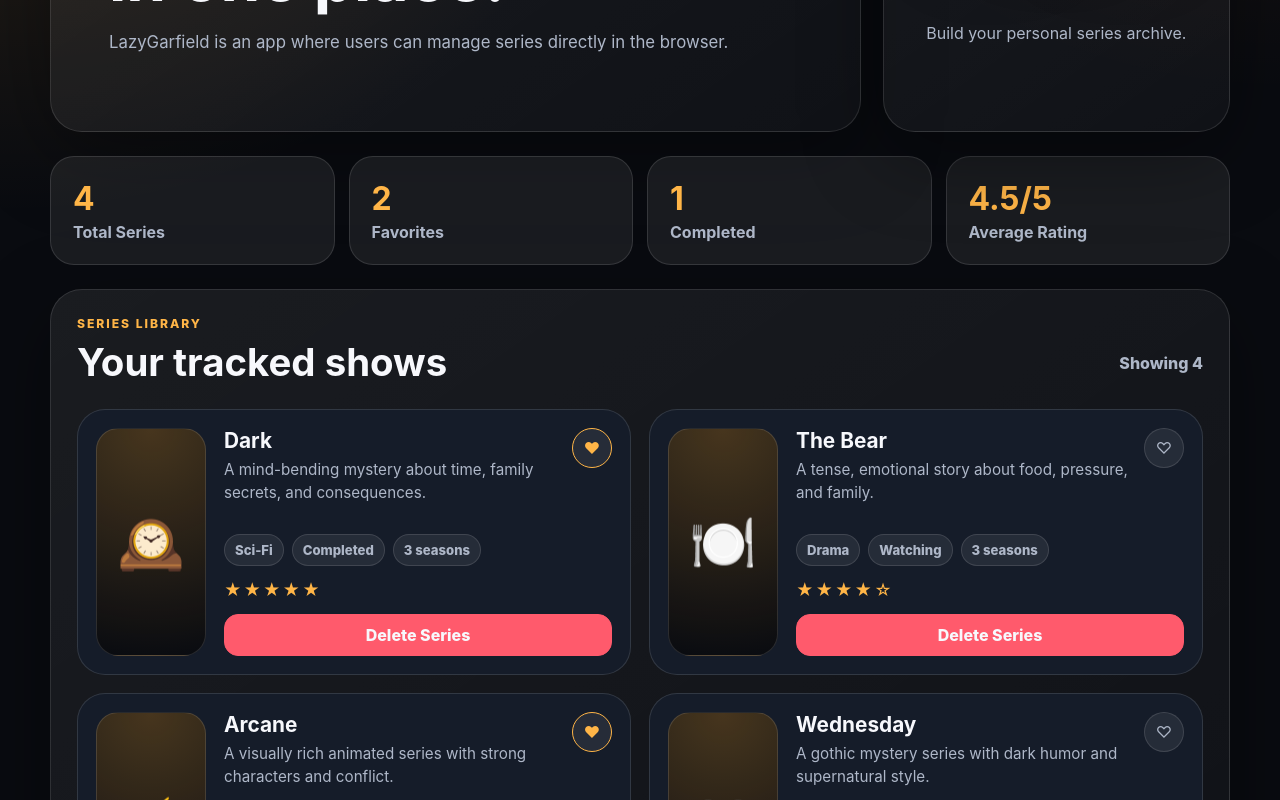
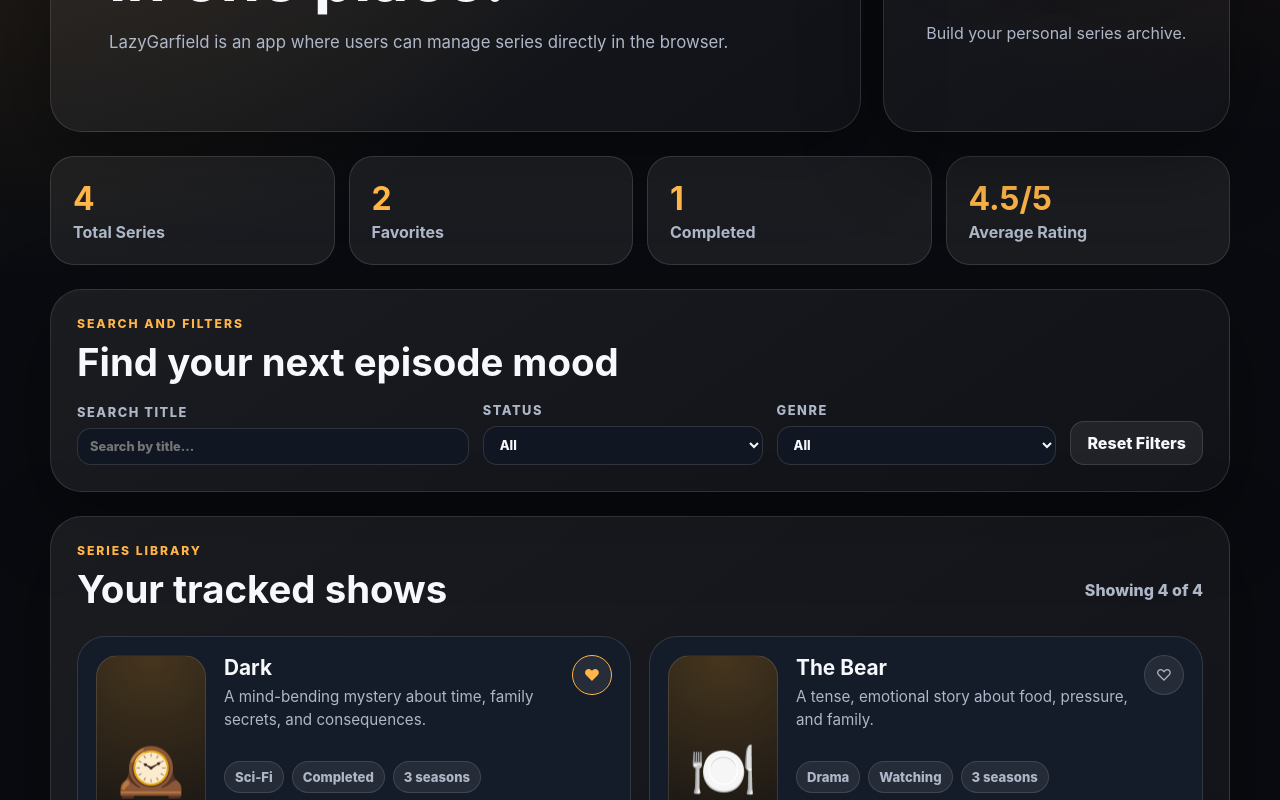
Before and after one commit to crudualexandra/LazyGarfield, a React (Vite) app: page / in a window 1280 px wide. Shown: the part 512-1312 px from the top of the page. Built offline with nearby package versions, Linux system fonts and the light colour scheme.

Commit message:
Add search and filters

```diff
--- a/src/App.jsx
+++ b/src/App.jsx
@@ -51,8 +51,26 @@ const demoSeries = [
   }
 ];
 
+const statuses = ["Watching", "Completed", "Plan to Watch", "Dropped"];
+
+const genres = [
+  "Drama",
+  "Comedy",
+  "Sci-Fi",
+  "Fantasy",
+  "Thriller",
+  "Romance",
+  "Animation",
+  "Documentary"
+];
+
 export default function App() {
   const [series, setSeries] = useState(demoSeries);
+  const [filters, setFilters] = useState({
+    search: "",
+    status: "All",
+    genre: "All"
+  });
   const stats = useMemo(() => {
     const total = series.length;
     const favorites = series.filter((item) => item.isFavorite).length;
@@ -85,6 +103,29 @@ export default function App() {
           : item
       )
     );
+  }
+
+  const filteredSeries = useMemo(() => {
+    return series.filter((item) => {
+      const matchesSearch = item.title
+        .toLowerCase()
+        .includes(filters.search.toLowerCase());
+
+      const matchesStatus =
+        filters.status === "All" || item.status === filters.status;
+
+      const matchesGenre = filters.genre === "All" || item.genre === filters.genre;
+
+      return matchesSearch && matchesStatus && matchesGenre;
+    });
+  }, [series, filters]);
+
+  function resetFilters() {
+    setFilters({
+      search: "",
+      status: "All",
+      genre: "All"
+    });
   }
 
   return (
@@ -126,17 +167,89 @@ export default function App() {
           <StatCard label="Average Rating" value={`${stats.average}/5`} />
         </section>
 
+        <section className="filters-section" aria-label="Search and filters">
+          <div className="section-title">
+            <div>
+              <p className="eyebrow">Search and filters</p>
+              <h2>Find your next episode mood</h2>
+            </div>
+          </div>
+
+          <div className="filters-grid">
+            <label>
+              Search title
+              <input
+                type="text"
+                value={filters.search}
+                onChange={(event) =>
+                  setFilters((current) => ({
+                    ...current,
+                    search: event.target.value
+                  }))
+                }
+                placeholder="Search by title..."
+              />
+            </label>
+
+            <label>
+              Status
+              <select
+                value={filters.status}
+                onChange={(event) =>
+                  setFilters((current) => ({
+                    ...current,
+                    status: event.target.value
+                  }))
+                }
+              >
+                <option value="All">All</option>
+                {statuses.map((status) => (
+                  <option key={status} value={status}>
+                    {status}
+                  </option>
+                ))}
+              </select>
+            </label>
+
+            <label>
+              Genre
+              <select
+                value={filters.genre}
+                onChange={(event) =>
+                  setFilters((current) => ({
+                    ...current,
+                    genre: event.target.value
+                  }))
+                }
+              >
+                <option value="All">All</option>
+                {genres.map((genre) => (
+                  <option key={genre} value={genre}>
+                    {genre}
+                  </option>
+                ))}
+              </select>
+            </label>
+
+            <button type="button" className="reset-button" onClick={resetFilters}>
+              Reset Filters
+            </button>
+          </div>
+        </section>
+
         <section className="library-section">
           <div className="section-title row-title">
             <div>
               <p className="eyebrow">Series library</p>
               <h2>Your tracked shows</h2>
             </div>
-            <p className="result-count">Showing {series.length}</p>
+            <p className="result-count">
+              Showing {filteredSeries.length} of {series.length}
+            </p>
           </div>
 
           <div className="series-grid">
-            {series.map((item) => (
+            {filteredSeries.map((item) => (
               <article className="series-card" key={item.id}>
                 <div className="poster">{item.poster}</div>
 
--- a/src/styles.css
+++ b/src/styles.css
@@ -175,6 +175,67 @@ h1 {
   margin-top: 22px;
 }
 
+.filters-section {
+  background: linear-gradient(145deg, var(--card), rgba(255, 255, 255, 0.03));
+  border: 1px solid var(--border);
+  border-radius: 32px;
+  box-shadow: var(--shadow);
+  padding: 26px;
+  margin-bottom: 24px;
+}
+
+.filters-grid {
+  display: grid;
+  grid-template-columns: minmax(0, 1.4fr) repeat(2, minmax(0, 1fr)) auto;
+  gap: 14px;
+  margin-top: 18px;
+  align-items: end;
+}
+
+label {
+  display: grid;
+  gap: 8px;
+  color: var(--muted);
+  font-weight: 800;
+  font-size: 0.8rem;
+  letter-spacing: 0.12em;
+  text-transform: uppercase;
+}
+
+input,
+select,
+textarea {
+  width: 100%;
+  padding: 10px 12px;
+  border-radius: 14px;
+  border: 1px solid var(--border);
+  background: var(--bg-soft);
+  color: var(--text);
+}
+
+input:focus,
+select:focus,
+textarea:focus {
+  outline: none;
+  border-color: var(--accent);
+}
+
+.reset-button {
+  padding: 10px 16px;
+  border-radius: 14px;
+  border: 1px solid var(--border);
+  background: var(--card);
+  color: var(--text);
+  font-weight: 800;
+  height: 44px;
+  align-self: end;
+}
+
+.reset-button:hover {
+  border-color: var(--accent);
+  color: var(--accent);
+}
+
 .library-section {
   background: linear-gradient(145deg, var(--card), rgba(255, 255, 255, 0.03));
   border: 1px solid var(--border);
```
Also changed, not shown: 5 other files (tests, documents, lock files or other folders).
